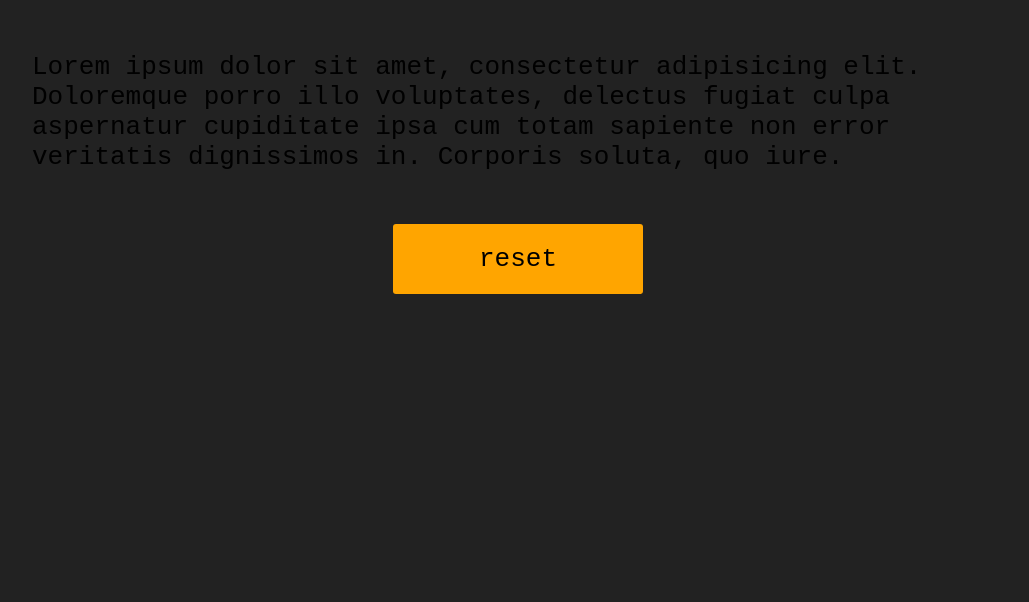
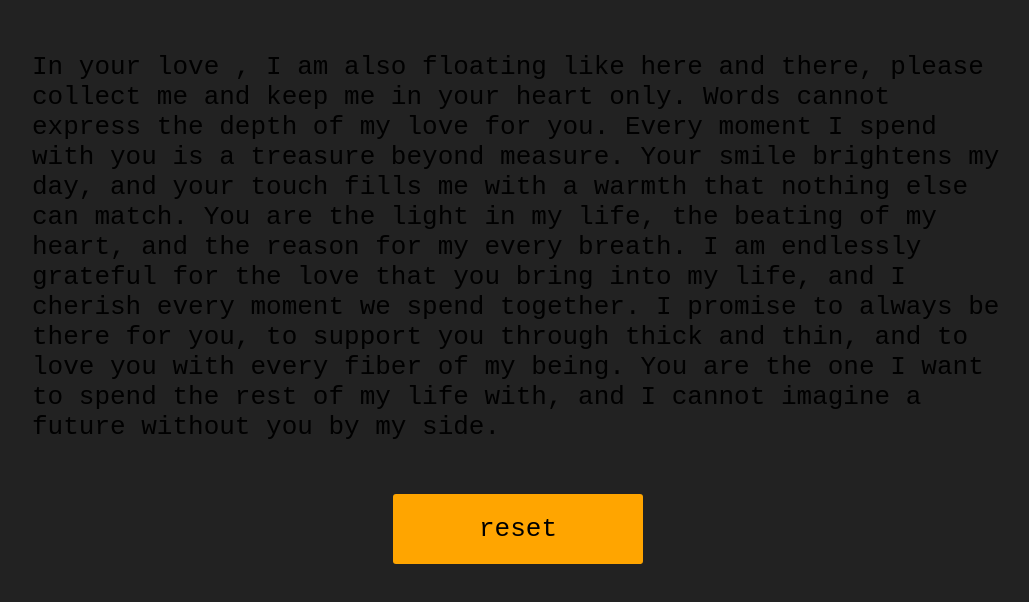
Before and after one commit to Yashuum/floatingtxt, a plain HTML site: page index.html in a window 1280 px wide. Shown: the whole page, without its empty margins (122-1151 px from the left). Drawn offline with Linux system fonts and the light colour scheme; a script that the page names is missing.

Commit message:
Update index.html

```diff
--- a/index.html
+++ b/index.html
@@ -9,7 +9,11 @@
 <body>
 <!-- partial:index.partial.html -->
 <article>
-	<p id="text">Lorem ipsum dolor sit amet, consectetur adipisicing elit. Doloremque porro illo voluptates, delectus fugiat culpa aspernatur cupiditate ipsa cum totam sapiente non error veritatis dignissimos in. Corporis soluta, quo iure.</p>
+	<p id="text">In your love , I am also floating like here and there, please collect me and keep me in your heart only. Words cannot express the depth of my love for you. Every moment I spend with you is a treasure beyond measure. Your smile brightens my day, and your touch fills me with a warmth that nothing else can match.
+
+You are the light in my life, the beating of my heart, and the reason for my every breath. I am endlessly grateful for the love that you bring into my life, and I cherish every moment we spend together.
+
+I promise to always be there for you, to support you through thick and thin, and to love you with every fiber of my being. You are the one I want to spend the rest of my life with, and I cannot imagine a future without you by my side.</p>
 	<button id="reset" data-bound="true">reset</button>
 </article>
 <!-- partial -->
```
